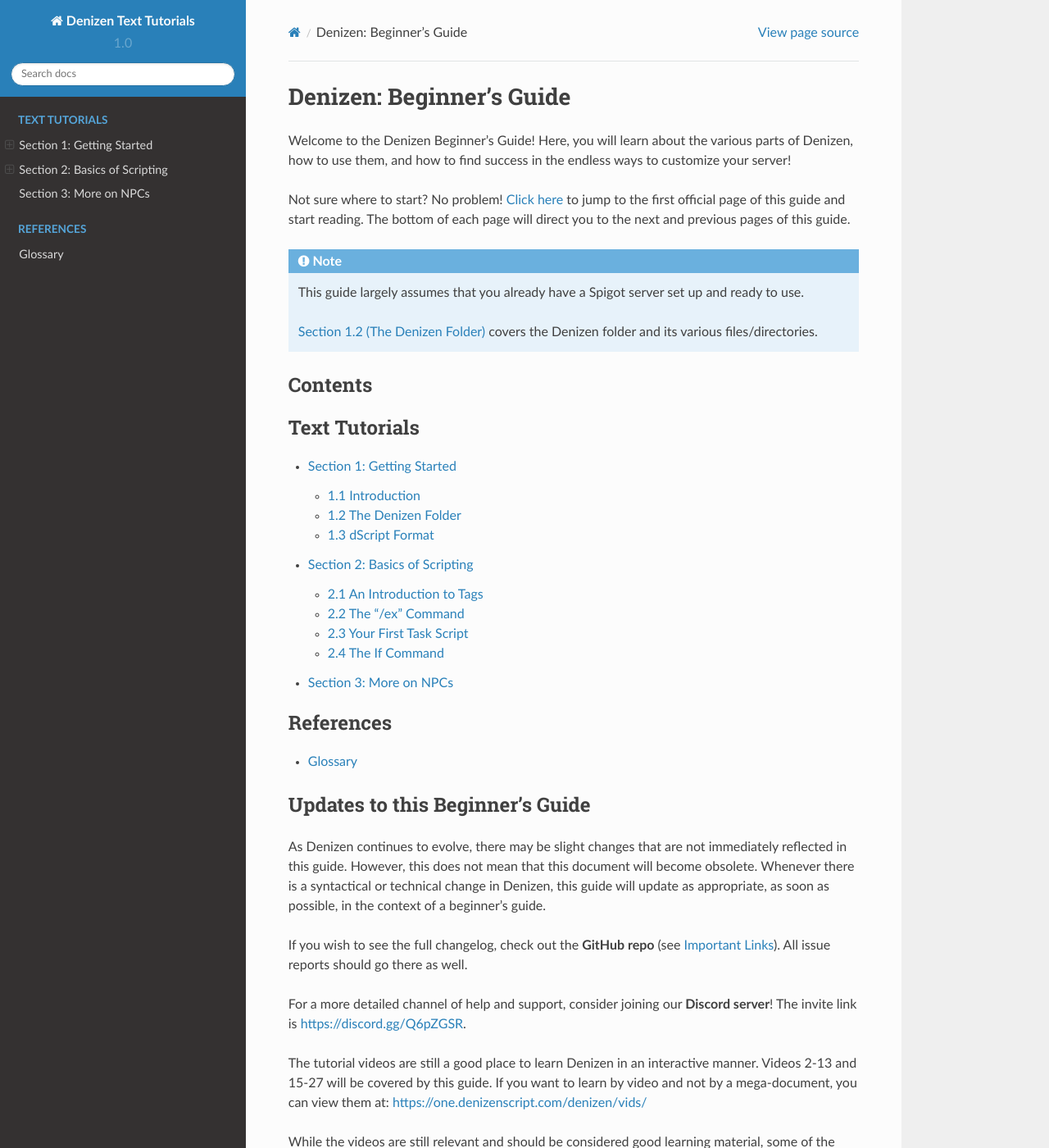
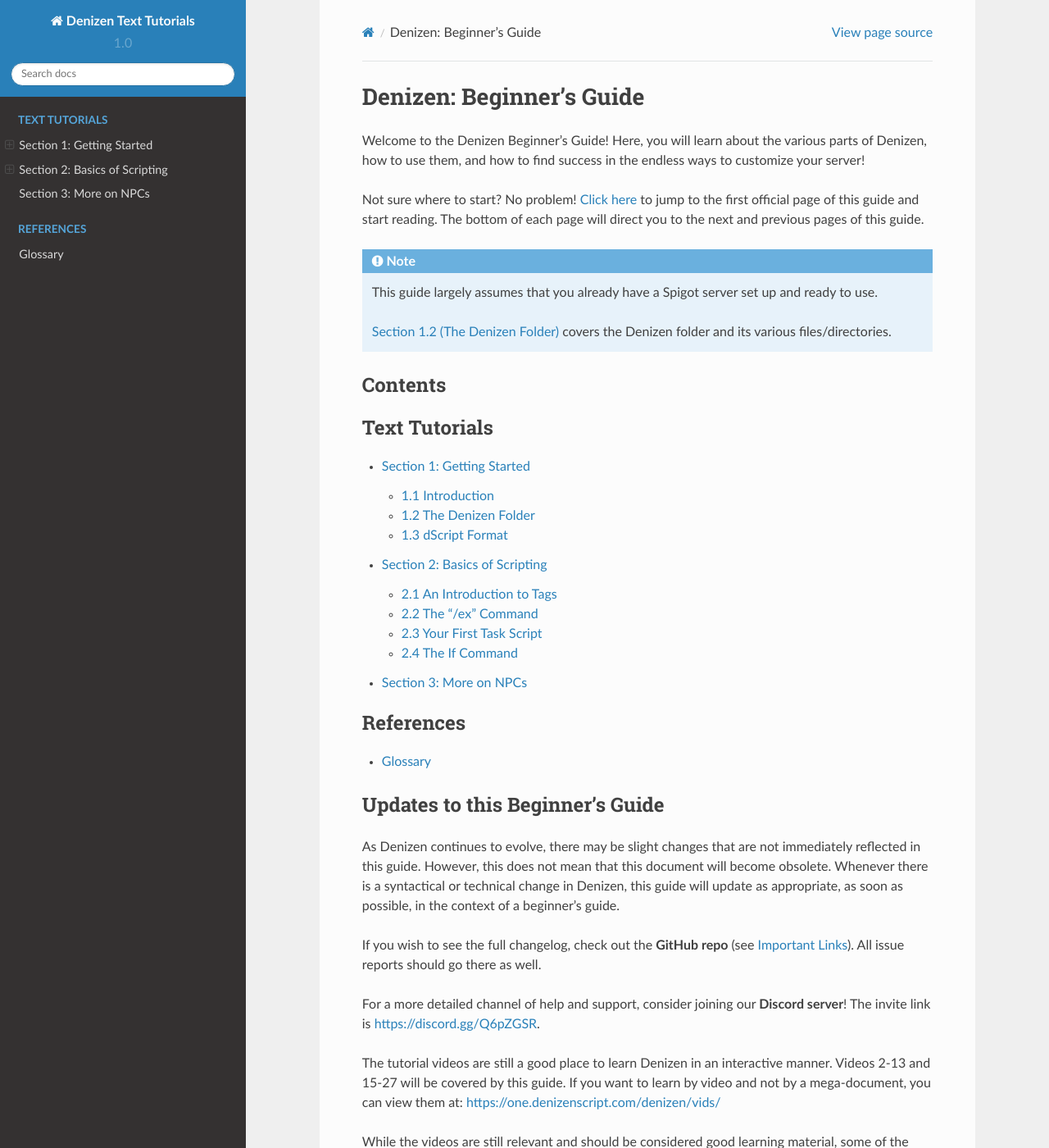
Before and after one commit to DenizenScript/Denizen-For-Bukkit-Docs, a Sphinx documentation site: the page built from source/index.rst, in a window 1280 px wide and 1400 px high. Shown: the whole window at 82% size. Built offline with Sphinx 7.4.7 and the Read the Docs theme 2.0.0, drawn with Linux system fonts in a browser that asks for light colours.

Commit message:
center the page instead of jank left-align

```diff
--- a/source/_static/css/stylesheet.css
+++ b/source/_static/css/stylesheet.css
@@ -14,6 +14,10 @@
 
 pre {
     background-color: #EEEEEE;
+}
+
+.wy-nav-content {
+    margin: auto;
 }
 
 .highlight-dscript .s { /* string: "double quoted" */
```
